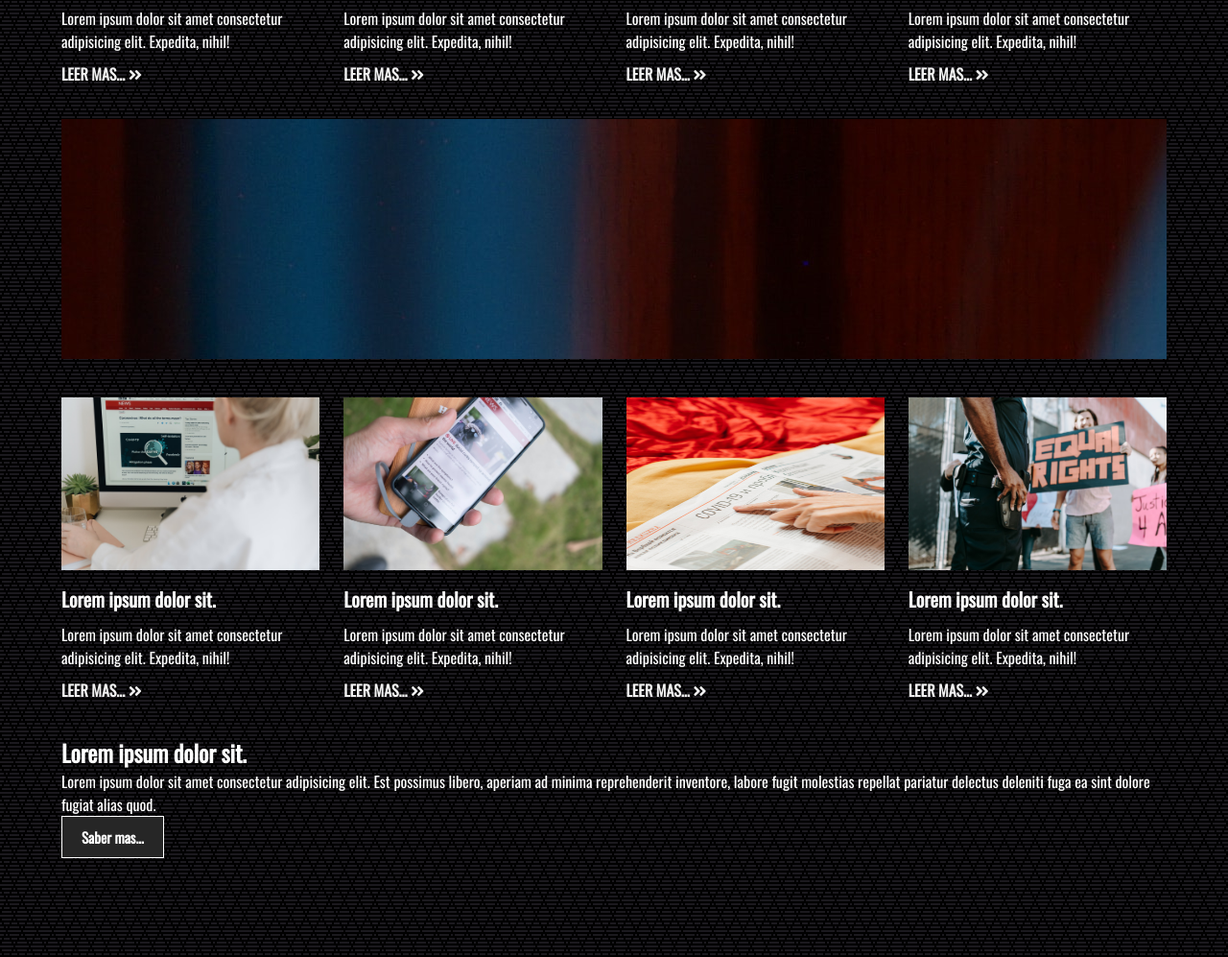
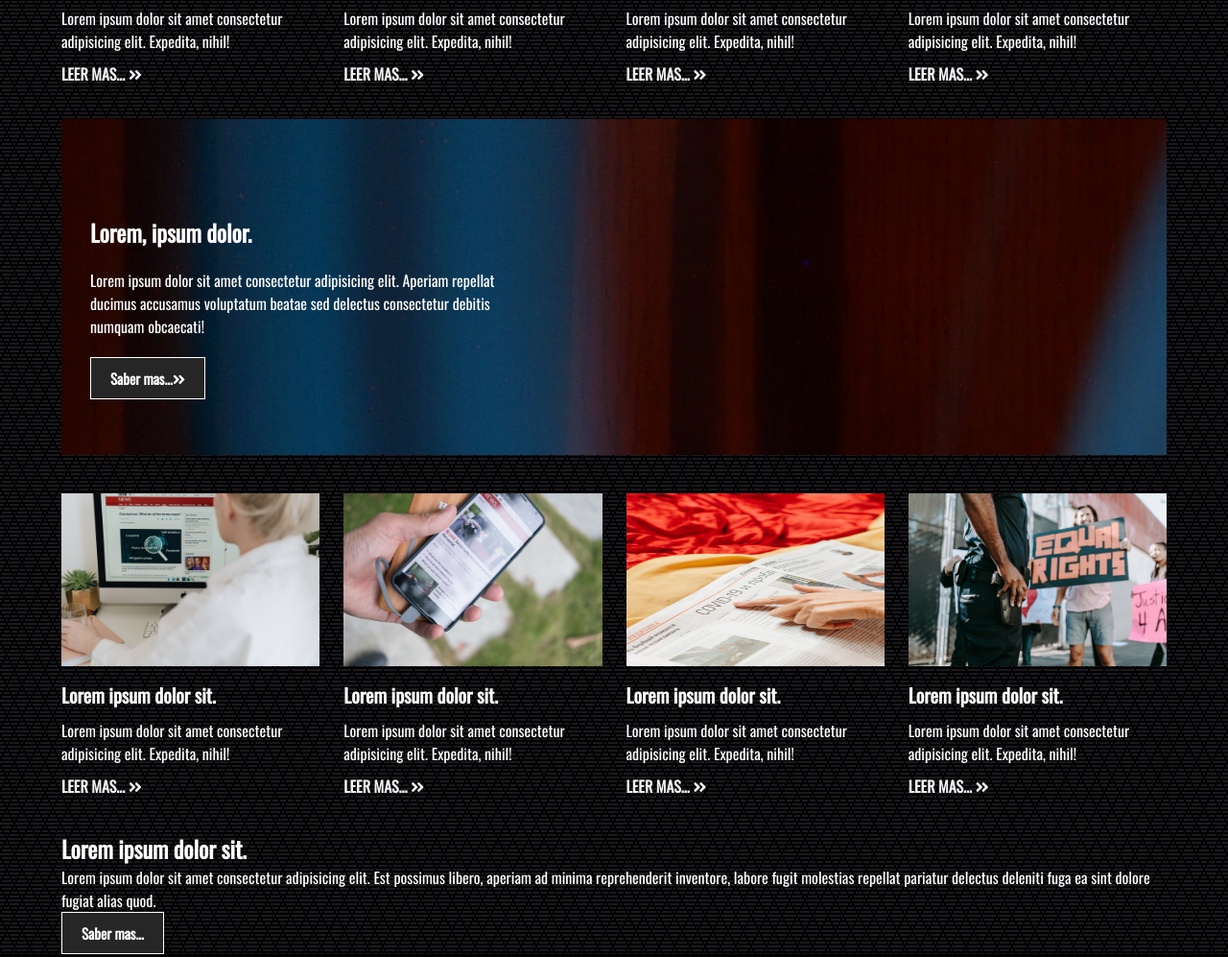
Before and after one commit to FranJimenezQ/Noti-Web, a plain HTML site: page index.html in a window 1280 px wide. Shown: the part 915-1912 px from the top of the page at 96% size. Drawn offline with nearby package versions, Linux system fonts and the light colour scheme.

Commit message:
Se ajusta el contenido del banner1

```diff
--- a/styles.css
+++ b/styles.css
@@ -131,14 +131,14 @@ hr {
 /*banner-tarjetas-1*/
 .banner-tarjetas-1 {
   width: 100%;
-  height: 250px;
+  height: 350px;
   background: url("./img/banner1.jpg");
   margin-bottom: 40px;
 }
 
 .banner-tarjetas-1 .contenido {
   width: 40%;
-  padding: 90% 0 0 30px;
+  padding: 90px 0 0 30px;
   color: #ffff;
 }
 
```
Also changed, not shown: index.html (+1 -0 lines).
